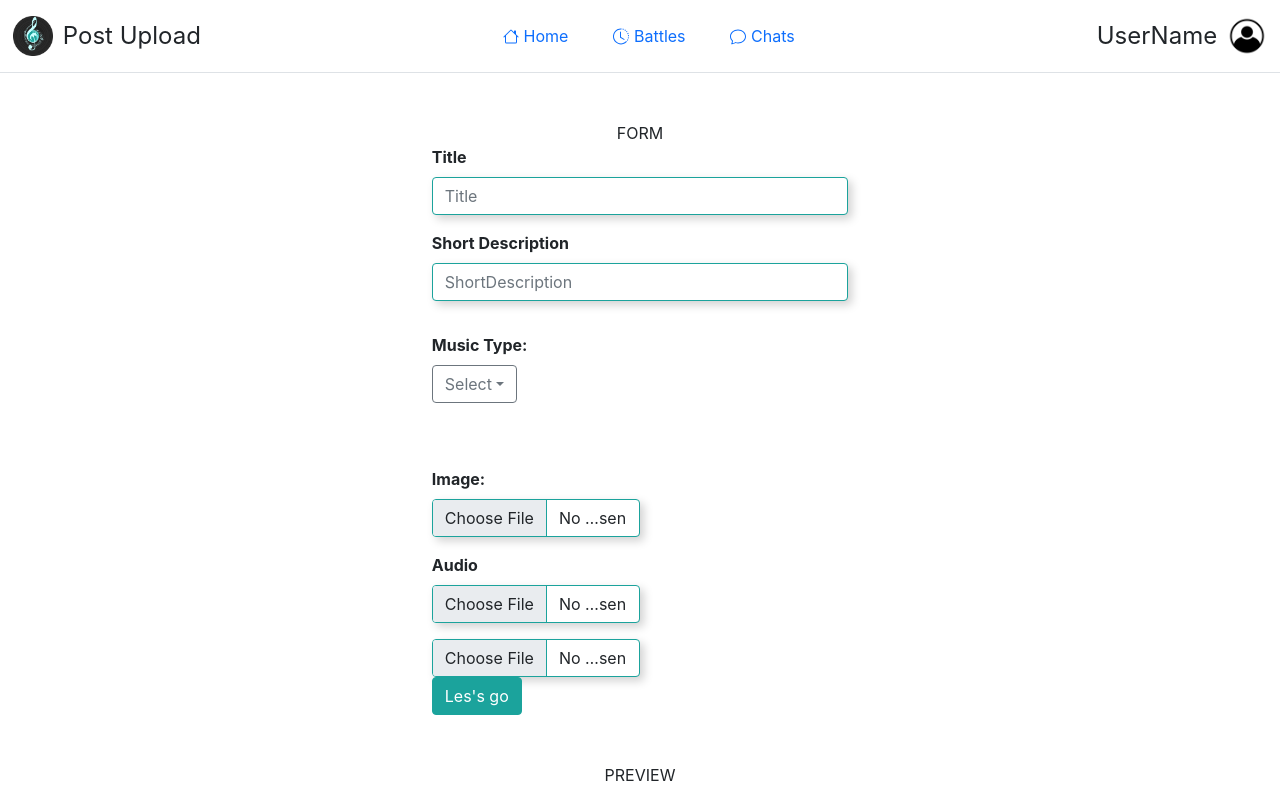
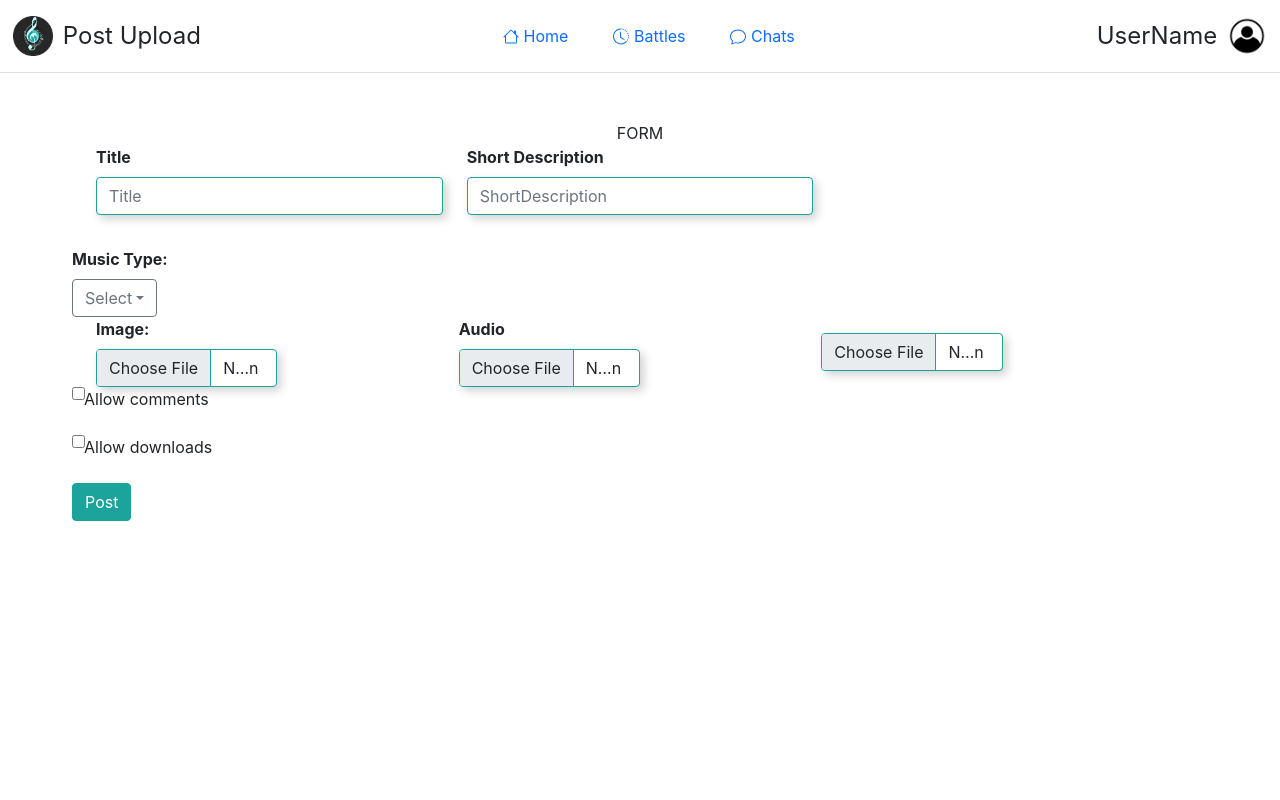
Before and after one commit to Godda9/MusicFromNothing-FrontTesting, a React (Create React App) app: page /post-upload in a window 1280 px wide. Built offline with nearby package versions, Linux system fonts and the light colour scheme.

Commit message:
created post form

```diff
--- a/src/components/forms/post-upload-form.js
+++ b/src/components/forms/post-upload-form.js
@@ -12,7 +12,8 @@ const PostUploadForm = (props)=> {
 
     return(
         <>
-            <form onSubmit={handleSubmit(onSubmit)}>
+            <form onSubmit={handleSubmit(onSubmit)} className='column'>
+                <div className='container gap-4'>
                     <div className="mb-3">
                         <label htmlFor="Title" className="form-label"><b>Title</b></label>
                         <input
@@ -42,14 +43,16 @@ const PostUploadForm = (props)=> {
                         />
                         {errors.ShortDesc && <span className="form-text text-danger">Short description must be from 4 to 20 characters</span>}
                     </div>
+                </div>
+
 
                 <div className="pt-3 w-50">
                     <label htmlFor="MusicType" className="form-label"><b>Music Type:</b></label>
                     <div class="dropdown">
-                        <button className="btn btn-outline-secondary dropdown-toggle" type="button" id="dropdownMenuButton" data-toggle="dropdown" aria-haspopup="true" aria-expanded="false">
+                        <button className="btn btn-outline-secondary dropdown-toggle" type="button" id="dropdownMenuButton" data-bs-toggle="dropdown" aria-expanded="false">
                             Select
                         </button>
-                        <div className="dropdown-menu" aria-labelledby="dropdownMenuButton">
+                        <div className="dropdown-menu" aria-labelledby="dropdownMenu2">
                             <a className="dropdown-item" selected href="#">Action</a>
                             <a className="dropdown-item" href="#">Another action</a>
                             <a className="dropdown-item" href="#">Something else here</a>
@@ -58,22 +61,40 @@ const PostUploadForm = (props)=> {
 
                 </div>
 
-
-                <div className='pt-3 w-50 mt-5'>
+                <div className='container'>
+                    <div className='w-50'>
                         <label htmlFor="UploadImage" className="form-label"><b>Image:</b></label>
                         <input className="form-control" type="file" id="formFile" placeholder="Upload"/>
                     </div>
 
-                <div className='pt-3 w-50'>
+                    <div className='w-50'>
                         <label htmlFor="ChooseAudio" className="form-label"><b>Audio</b></label>
                         <input className="form-control" type="file" id="formFile" placeholder="Choose from creations"/>
                     </div>
 
-                <div className='pt-3 w-50'>
+                    <div className='w-50'>
                         <input placeholder="Upload" className="form-control" type="file" id="formFile" />
                     </div>
+                </div>
 
-                <button type="submit" className="btn btn-primary">Les's go</button>
+                <div class="input-group mb-3">
+                    <div class="input-group-prepend">
+                        <div class="input-group">
+                            <input type="checkbox" aria-label="Checkbox for following text input"/>
+                        </div>
+                    </div>
+                    <label htmlFor="AllowComments" className="form-label">Allow comments</label>
+                </div>
+                <div class="input-group mb-3">
+                    <div class="input-group-prepend">
+                        <div class="input-group">
+                            <input type="checkbox" aria-label="Checkbox for following text input"/>
+                        </div>
+                    </div>
+                    <label htmlFor="AllowDownaloads" className="form-label">Allow downloads</label>
+                </div>
+
+                <button type="submit" className="btn btn-primary">Post</button>
             </form>
         </>
     );
--- a/src/components/pages/PostUpload/PostUpload.js
+++ b/src/components/pages/PostUpload/PostUpload.js
@@ -1,10 +1,11 @@
 import Topbar from "../../top-bar/top-bar";
 import PostUploadForm from "../../forms/post-upload-form";
+import PostItem from "../../post-item/post-item";
 
 const PostUpload = (props) => {
     return (
         <>
-            <div className="container-fluid position-fixed">
+            <div className="container-fluid position-sticky">
                 <div className="row">
                     <Topbar text="Post Upload" username="UserName" where="post-upload"/>
                 </div>
@@ -16,9 +17,6 @@ const PostUpload = (props) => {
                                 <PostUploadForm/>
                             </div>
                         </div>
-                        <div className="col d-flex justify-content-center align-items-center h-50 m-5" style={{maxHeight: '93vh'}}>
-                            PREVIEW
-                        </div>
                     </div>
                 </div>
             </div>
```
Lines whose indentation alone changed are shown as unchanged.
